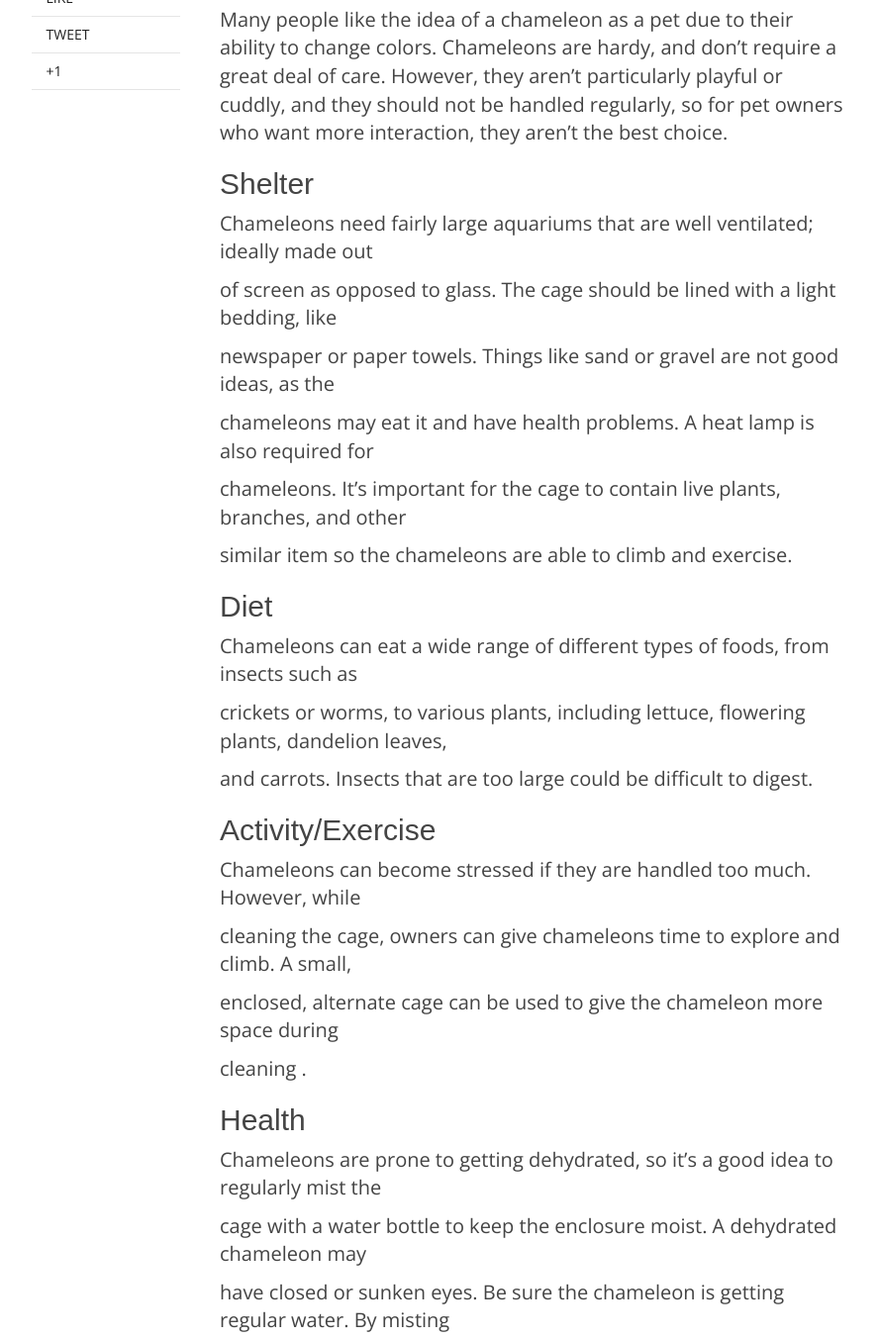
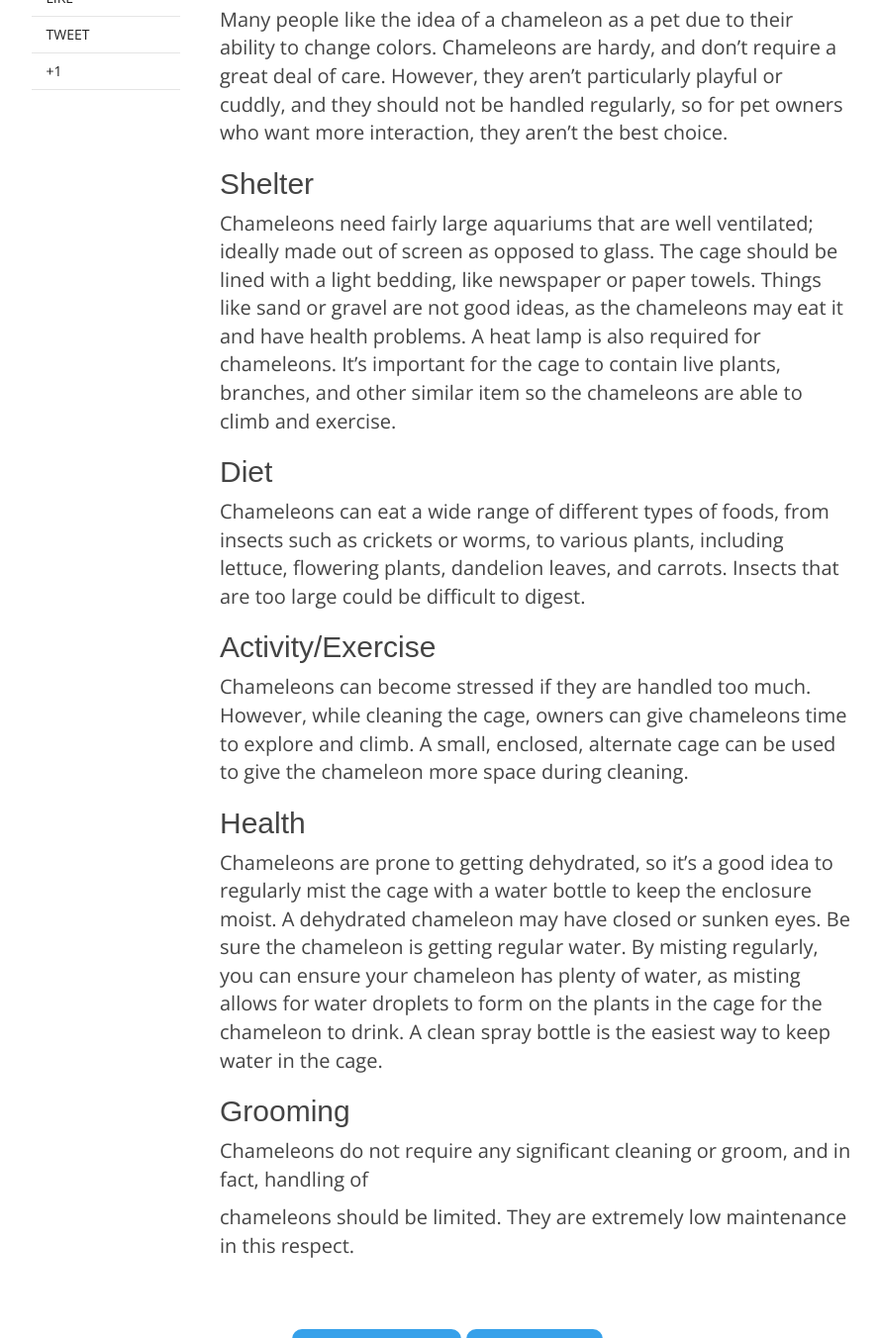
Before and after one commit to crittergo/crittergo.github.io, a Jekyll site: the page built from _posts/2014-02-14-chameleon.md, in a window 1280 px wide and 1400 px high, scrolled down 391 px, cut to the strip 48-1400 px from the top of the window. Shown: the whole strip at 99% size, without its empty margins (188-1077 px from the left). Built offline with Jekyll 4.4.1, drawn with Linux system fonts in a browser that asks for light colours; nearby versions of some CDN libraries; library files that are not in the unit come from our copies; comment, search, counter and statistics services are not loaded; some of the changed text lies outside the part shown.

Commit message:
chameleon markup

```diff
--- a/_posts/2014-02-14-chameleon.md
+++ b/_posts/2014-02-14-chameleon.md
@@ -19,49 +19,35 @@ who want more interaction, they aren’t the best choice.
 ## Shelter
 
 Chameleons need fairly large aquariums that are well ventilated; ideally made out
-
 of screen as opposed to glass. The cage should be lined with a light bedding, like
-
 newspaper or paper towels. Things like sand or gravel are not good ideas, as the
-
 chameleons may eat it and have health problems. A heat lamp is also required for
-
 chameleons. It’s important for the cage to contain live plants, branches, and other
-
 similar item so the chameleons are able to climb and exercise.
 
 ## Diet
 
 Chameleons can eat a wide range of different types of foods, from insects such as
-
 crickets or worms, to various plants, including lettuce, flowering plants, dandelion leaves,
-
 and carrots. Insects that are too large could be difficult to digest.
 
 ## Activity/Exercise
 Chameleons can become stressed if they are handled too much. However, while
+cleaning the cage, owners can give chameleons time to explore and climb. A small,
+enclosed, alternate cage can be used to give the chameleon more space during
+cleaning.
 
-cleaning the cage, owners can give chameleons time to explore and climb. A small,
-
-enclosed, alternate cage can be used to give the chameleon more space during
-
-cleaning .
 ## Health
 
 Chameleons are prone to getting dehydrated, so it’s a good idea to regularly mist the
-
 cage with a water bottle to keep the enclosure moist. A dehydrated chameleon may
-
 have closed or sunken eyes. Be sure the chameleon is getting regular water. By misting
-
 regularly, you can ensure your chameleon has plenty of water, as misting allows for
-
 water droplets to form on the plants in the cage for the chameleon to drink. A clean
-
 spray bottle is the easiest way to keep water in the cage.
 
 ## Grooming
 
-a. Chameleons do not require any significant cleaning or groom, and in fact, handling of
+Chameleons do not require any significant cleaning or groom, and in fact, handling of
 
 chameleons should be limited. They are extremely low maintenance in this respect.
```
